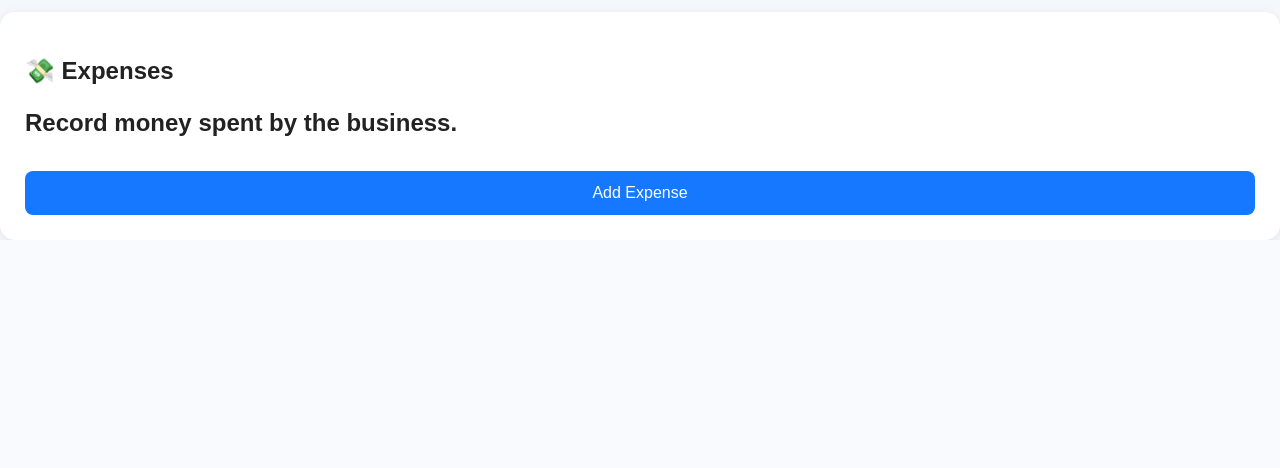
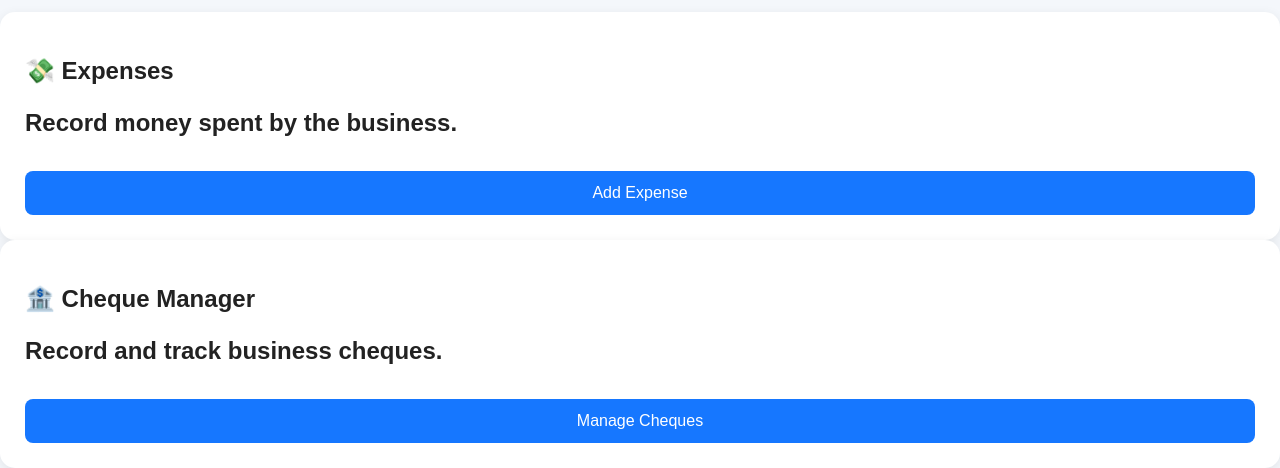
Before and after one commit to sc334ar/SmartBiz, a Python web app: template templates/templates/templates/dashboard.html in a window 1280 px wide. Shown: the part 778-1246 px from the top of the page. Before the commit the page ends 1018 px from the top, so only its background shows below. Run offline with Jinja, Linux system fonts and the light colour scheme; the template is opened without the code that fills it, so the values that code supplies are empty.

Commit message:
Add Cheque Manager section to dashboard

```diff
--- a/templates/templates/templates/dashboard.html
+++ b/templates/templates/templates/dashboard.html
@@ -101,3 +101,16 @@
     </a>
 
 </div>
+<div class="card">
+    <h2>🏦 Cheque Manager</h2>
+
+    <p>
+        Record and track business cheques.
+    </p>
+
+    <a href="{{ url_for('cheques') }}">
+        <button>
+            Manage Cheques
+        </button>
+    </a>
+</div>
```
